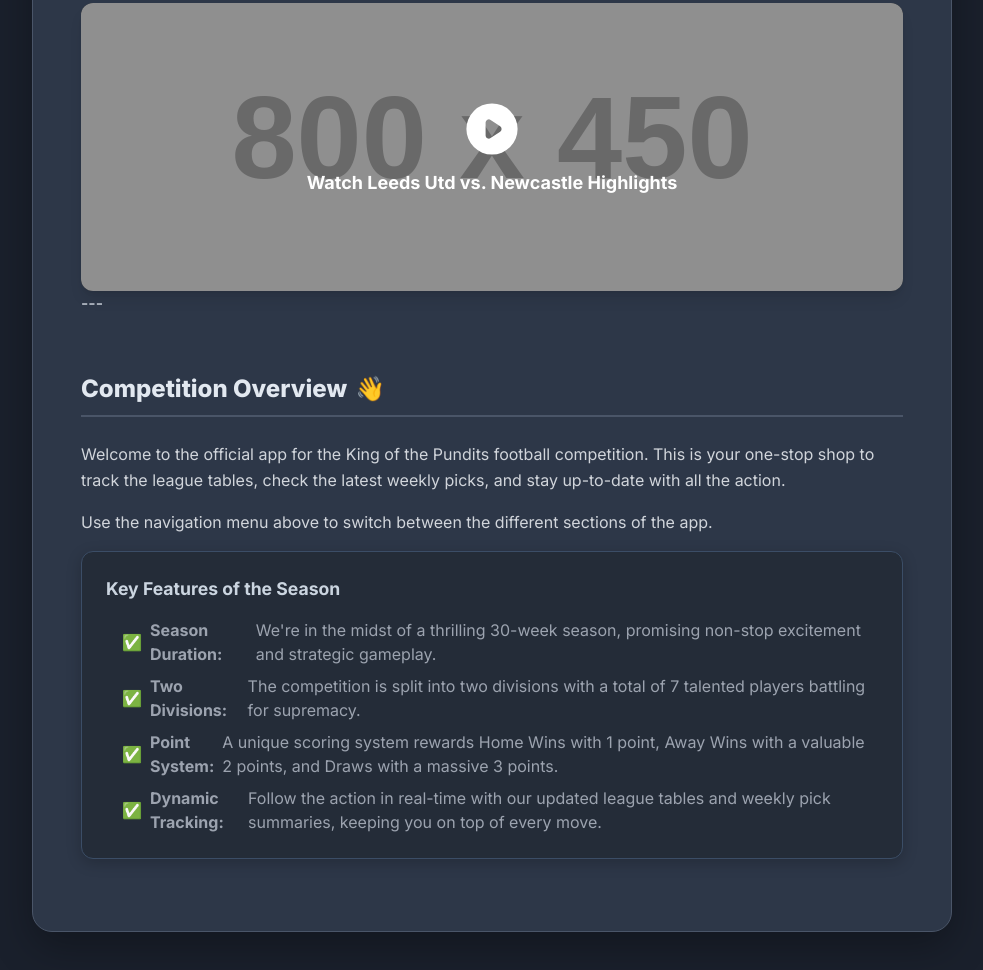
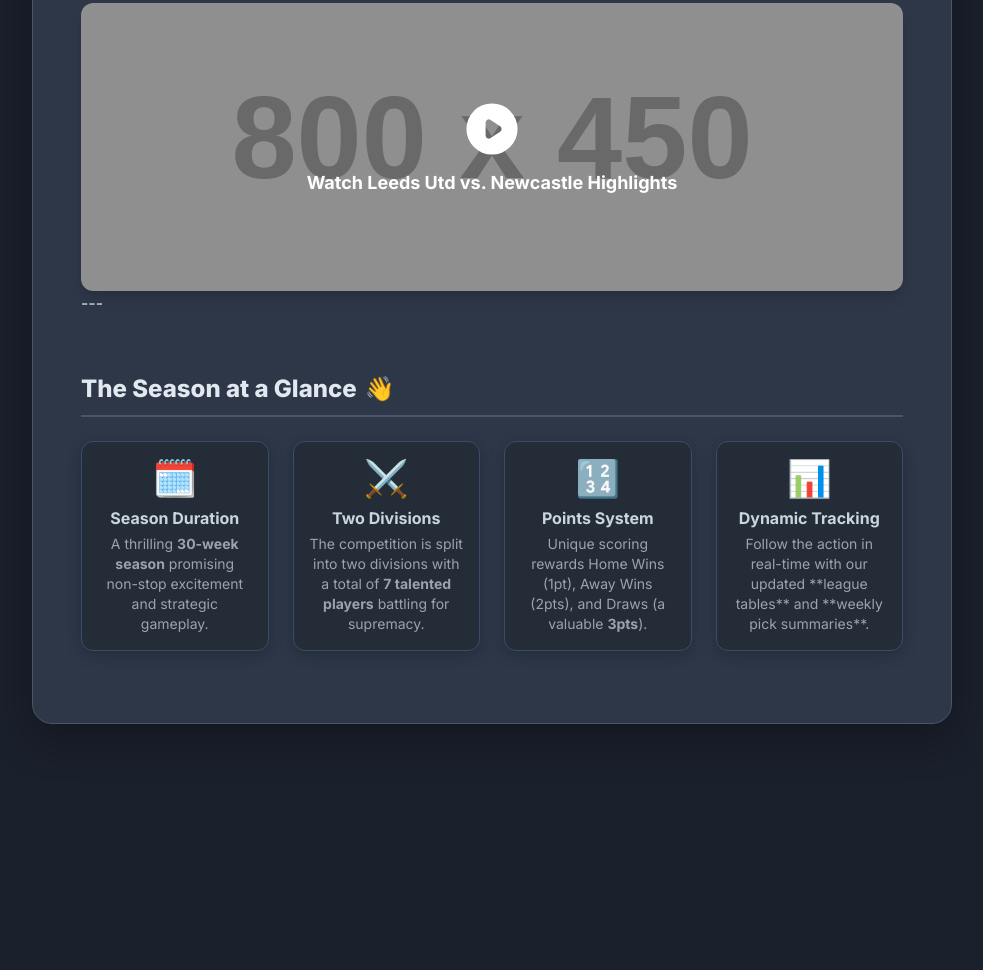
Before and after one commit to SUFDave/KingofthePundits-2025-26, a plain HTML site: page index.html in a window 1280 px wide. Shown: the part 1969-2939 px from the top of the page, without its empty margins (148-1131 px from the left). After the commit the page ends 2789 px from the top, so only its background shows below. Drawn offline with nearby package versions, Linux system fonts and the light colour scheme; placeholder pictures from the web are drawn by us.

Commit message:
Update index.html

```diff
--- a/index.html
+++ b/index.html
@@ -344,21 +344,28 @@
 
             ---
 
-            <h2 class="section-title" style="margin-top: 3.5rem;">Competition Overview <span role="img" aria-label="waving hand">👋</span></h2>
-            <p class="text-gray-300 text-base leading-relaxed mb-4">
-                Welcome to the official app for the King of the Pundits football competition. This is your one-stop shop to track the league tables, check the latest weekly picks, and stay up-to-date with all the action.
-            </p>
-            <p class="text-gray-300 text-base leading-relaxed mb-4">
-                Use the navigation menu above to switch between the different sections of the app.
-            </p>
-            <div class="card">
-                <h3 class="sub-section-title !mt-0 text-bright-yellow">Key Features of the Season</h3>
-                <ul class="list-disc list-inside ml-4 space-y-2 text-gray-400">
-                    <li class="flex items-center"><span class="mr-2 text-green-400">✅</span><strong>Season Duration:</strong> We're in the midst of a thrilling 30-week season, promising non-stop excitement and strategic gameplay.</li>
-                    <li class="flex items-center"><span class="mr-2 text-green-400">✅</span><strong>Two Divisions:</strong> The competition is split into two divisions with a total of 7 talented players battling for supremacy.</li>
-                    <li class="flex items-center"><span class="mr-2 text-green-400">✅</span><strong>Point System:</strong> A unique scoring system rewards Home Wins with 1 point, Away Wins with a valuable 2 points, and Draws with a massive 3 points.</li>
-                    <li class="flex items-center"><span class="mr-2 text-green-400">✅</span><strong>Dynamic Tracking:</strong> Follow the action in real-time with our updated league tables and weekly pick summaries, keeping you on top of every move.</li>
-                </ul>
+            <h2 class="section-title text-center" style="margin-top: 3.5rem;">The Season at a Glance <span role="img" aria-label="waving hand">👋</span></h2>
+            <div class="grid grid-cols-1 md:grid-cols-2 lg:grid-cols-4 gap-4 md:gap-6 mt-4">
+                <div class="card p-4 flex flex-col items-center text-center">
+                    <span class="text-4xl text-blue-400">🗓️</span>
+                    <h3 class="sub-section-title mt-2 mb-1 !text-base">Season Duration</h3>
+                    <p class="text-gray-400 text-sm">A thrilling <strong>30-week season</strong> promising non-stop excitement and strategic gameplay.</p>
+                </div>
+                <div class="card p-4 flex flex-col items-center text-center">
+                    <span class="text-4xl text-green-400">⚔️</span>
+                    <h3 class="sub-section-title mt-2 mb-1 !text-base">Two Divisions</h3>
+                    <p class="text-gray-400 text-sm">The competition is split into two divisions with a total of <strong>7 talented players</strong> battling for supremacy.</p>
+                </div>
+                <div class="card p-4 flex flex-col items-center text-center">
+                    <span class="text-4xl text-purple-400">🔢</span>
+                    <h3 class="sub-section-title mt-2 mb-1 !text-base">Points System</h3>
+                    <p class="text-gray-400 text-sm">Unique scoring rewards Home Wins (1pt), Away Wins (2pts), and Draws (a valuable <strong>3pts</strong>).</p>
+                </div>
+                <div class="card p-4 flex flex-col items-center text-center">
+                    <span class="text-4xl text-red-400">📊</span>
+                    <h3 class="sub-section-title mt-2 mb-1 !text-base">Dynamic Tracking</h3>
+                    <p class="text-gray-400 text-sm">Follow the action in real-time with our updated **league tables** and **weekly pick summaries**.</p>
+                </div>
             </div>
         </div>
 
```
